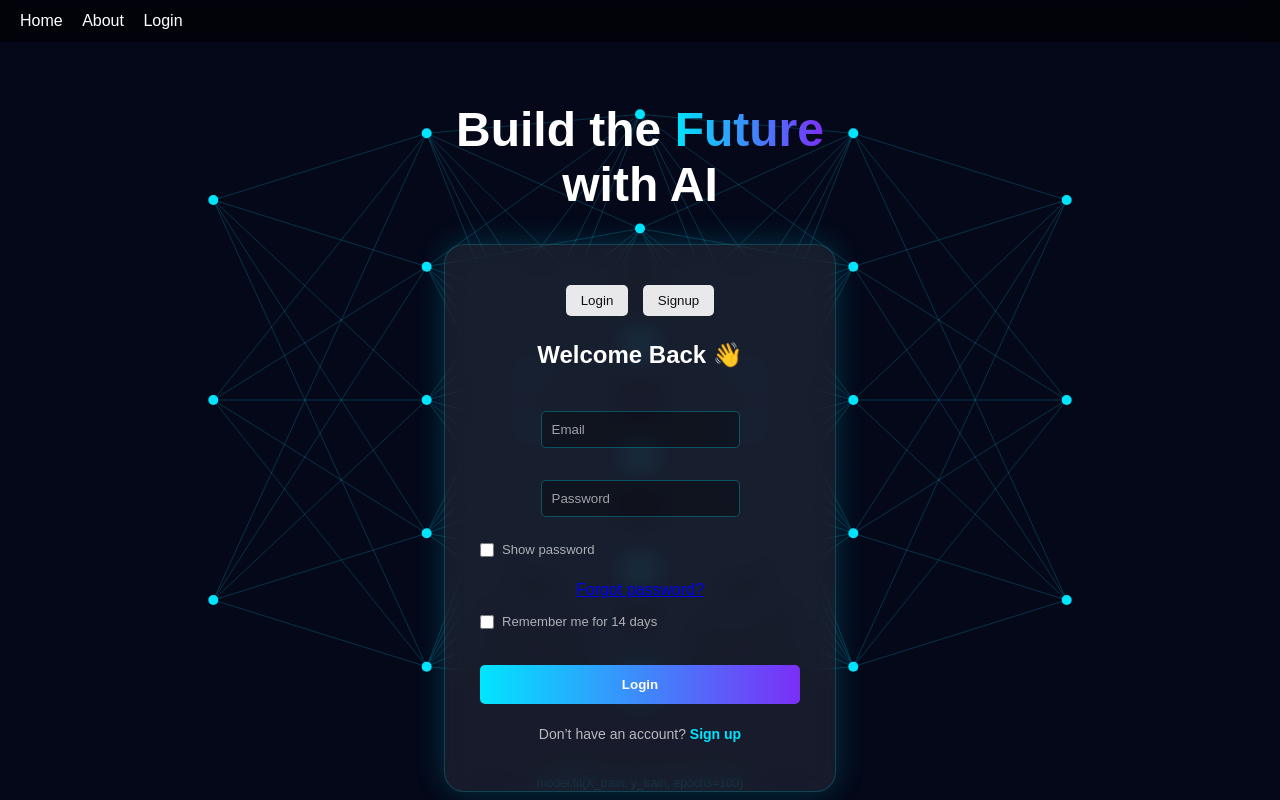
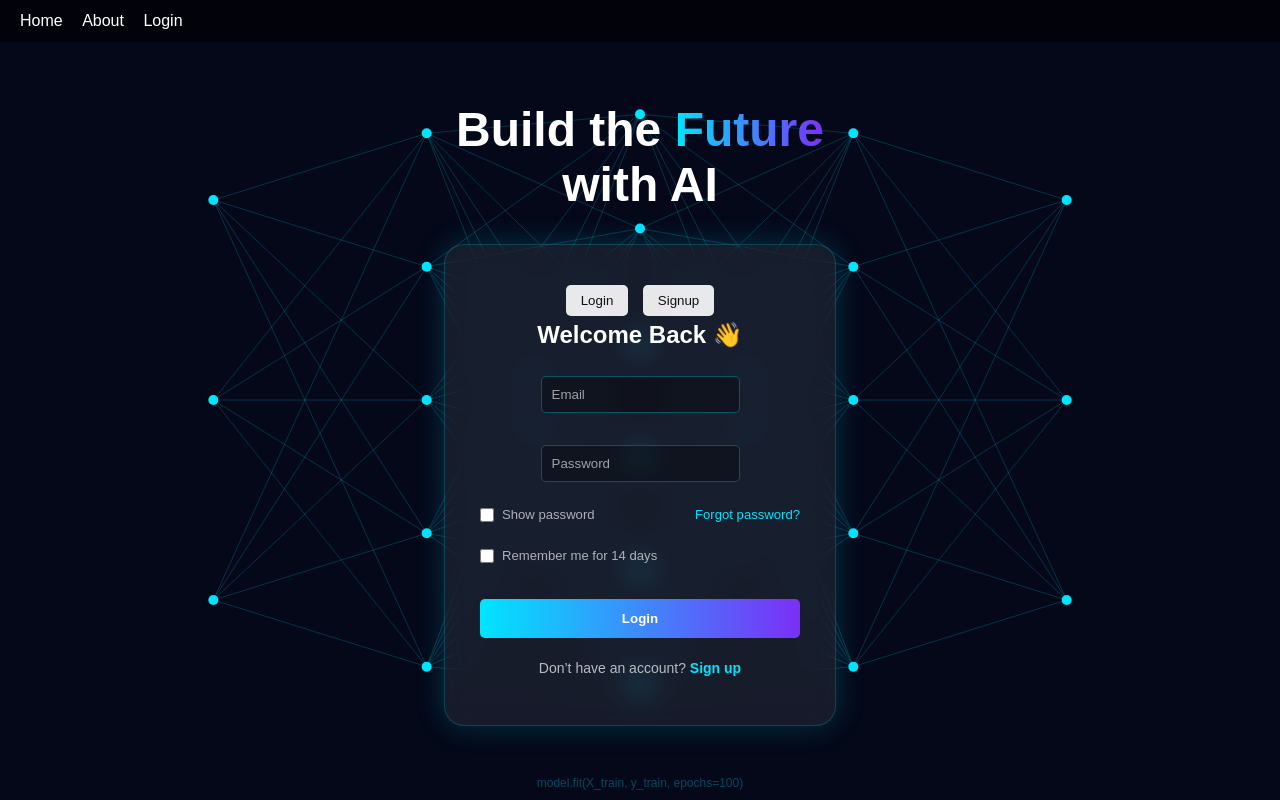
Before and after one commit to aakarshitpathak/ML-Ready-AI, a Flask app: page /login in a window 1280 px wide. Run offline with Flask 3, Linux system fonts and the light colour scheme.

Commit message:
commit89

```diff
--- a/static/css/authentication.css
+++ b/static/css/authentication.css
@@ -175,3 +175,24 @@ form button:hover {
   height: 14px;
   cursor: pointer;
 }
+
+/* ═══ SHOW PASSWORD / FORGOT PASSWORD ═══ */
+.auth-options {
+  display: flex;
+  justify-content: space-between;
+  align-items: center;
+  margin: -0.4rem 0 0.1rem;
+}
+.auth-options .remember-me { margin: 0; }
+.forgot-link {
+  color: #00e5ff;
+  font-size: 0.82rem;
+  text-decoration: none;
+}
+.forgot-link:hover { text-decoration: underline; }
+.form-box .hint-text {
+  font-size: 0.82rem;
+  color: rgba(255, 255, 255, 0.6);
+  margin: 0 0 0.4rem;
+}
+.form-box h2 { color: white; margin: 0 0 0.3rem; }
```
